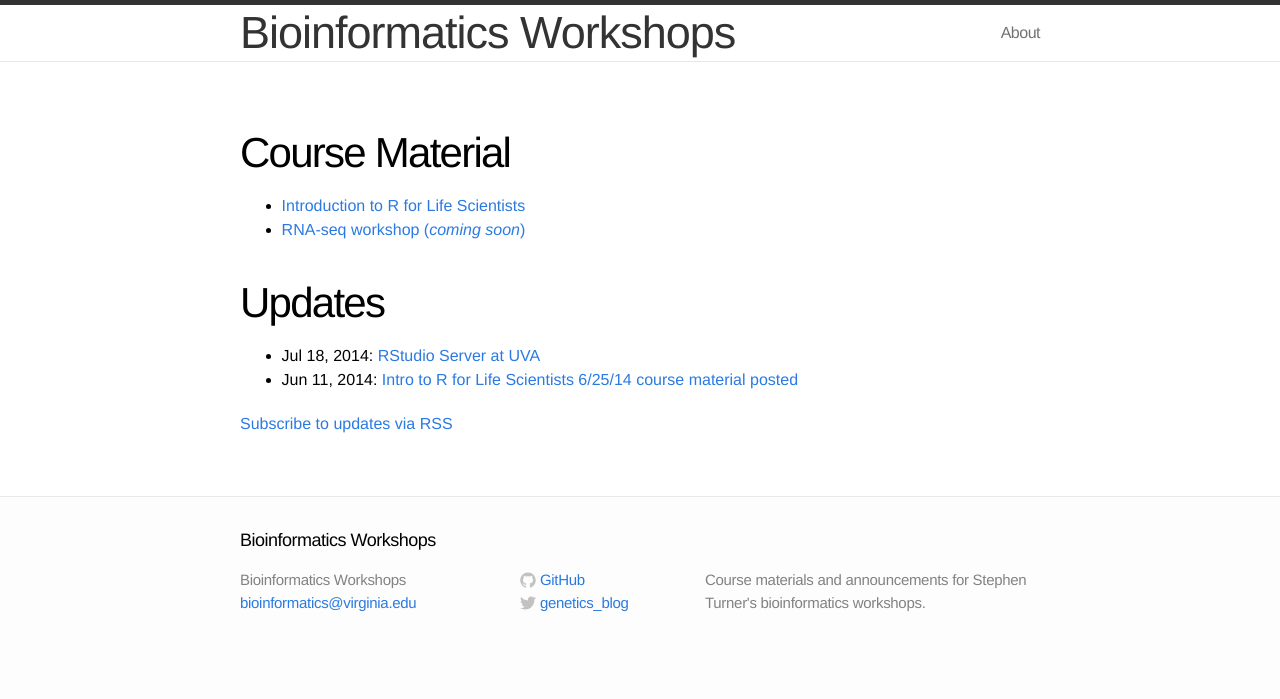
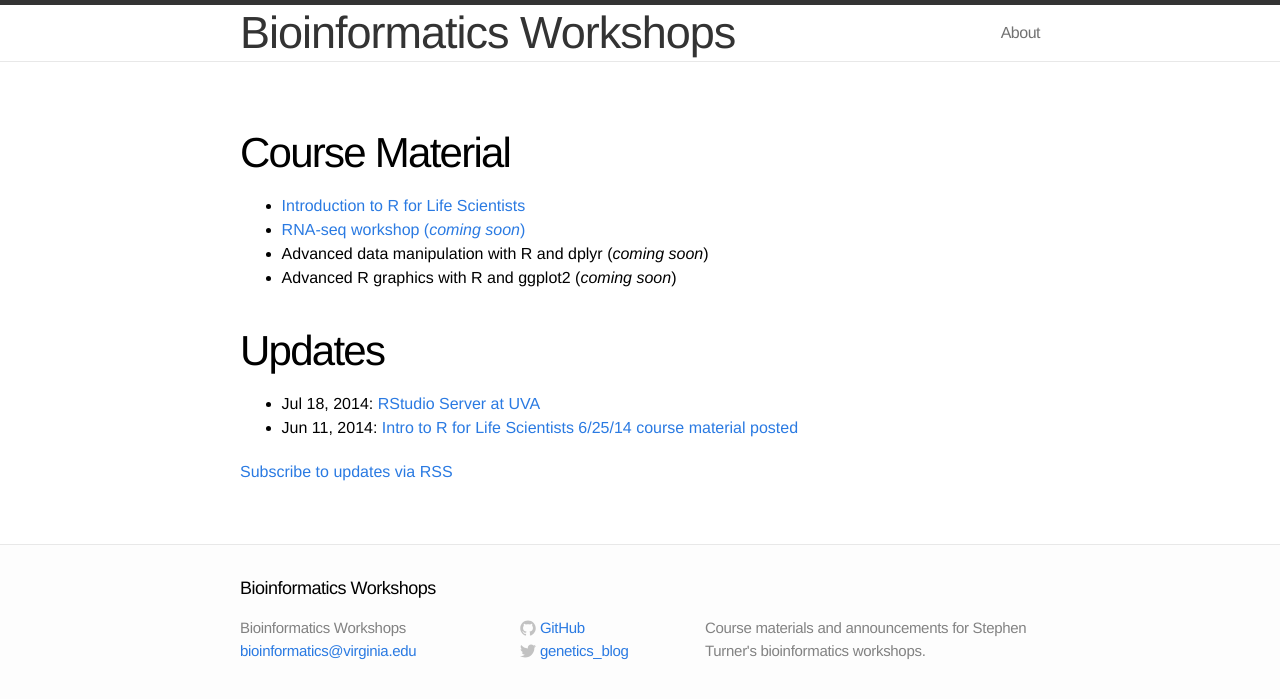
Before and after one commit to bioconnector/workshops2015, a Jekyll site: the page built from index.md, in a window 1280 px wide. Shown: the top 699 px of the page. Built offline with Jekyll 4.4.1, drawn with Linux system fonts in a browser that asks for light colours; Markdown is read by kramdown in place of the engine named in the settings.

Commit message:
added coming soon courses

```diff
--- a/index.md
+++ b/index.md
@@ -6,6 +6,8 @@ layout: page
 
 * [Introduction to R for Life Scientists](lessons/intro-r-lifesci/)
 * [RNA-seq workshop (*coming soon*)](lessons/rnaseq-1day/)
+* Advanced data manipulation with R and dplyr (*coming soon*)
+* Advanced R graphics with R and ggplot2 (*coming soon*)
 
 
 # Updates
```
